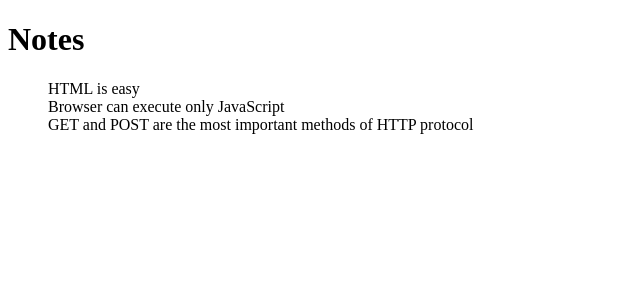
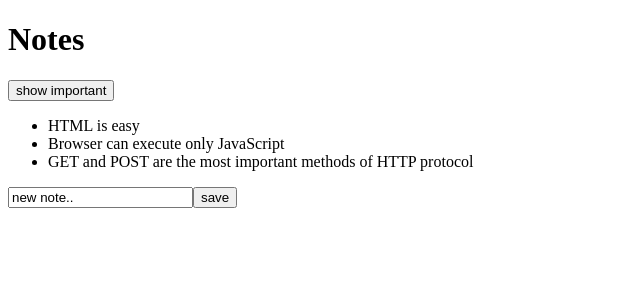
Before and after one commit to pratiksj/fullstack-exercise, a React (Create React App) app in the folder workshop/part2/: page / in a window 1280 px wide. Shown: the top 300 px of the page, without its empty margins (0-640 px from the left). Built offline with nearby package versions, Linux system fonts and the light colour scheme.

Commit message:
feat: filter the notes which are true

```diff
--- a/workshop/part2/src/App.js
+++ b/workshop/part2/src/App.js
@@ -3,15 +3,48 @@
 
 const App = (props) => {
   const [notes, setNotes] = useState(props.notes);
+  const [newNote, setNewNote] = useState("new note..");
+  const [showAll, setShowAll] = useState(true);
+
+  const addNote = (event) => {
+    event.preventDefault();
+    const noteObject = {
+      content: newNote,
+      data: new Date().toISOString(),
+      important: Math.random() < 0.5 ? true : false,
+      id: notes.length + 1,
+    };
+    setNotes(notes.concat(noteObject));
+
+    setNewNote("");
+  };
+  const handleOnChange = (event) => {
+    setNewNote(event.target.value);
+  };
+
+  const notesToshow = showAll
+    ? notes
+    : notes.filter((note) => note.important === true);
 
   return (
     <div>
       <h1>Notes</h1>
+      <div>
+        <button onClick={() => setShowAll(!showAll)}>
+          show {showAll ? "important" : "all"}
+        </button>
+      </div>
       <ul>
-        {notes.map((note) => (
-          <Note key={note.id} note={note} />
+        {notesToshow.map((note) => (
+          <li key={note.id}>
+            <Note key={note.id} note={note} />
+          </li>
         ))}
       </ul>
+      <form onSubmit={addNote}>
+        <input value={newNote} onChange={handleOnChange} />
+        <button>save</button>
+      </form>
     </div>
   );
 };
```
Also changed, not shown: 1 other file (tests, documents, lock files or other folders).
